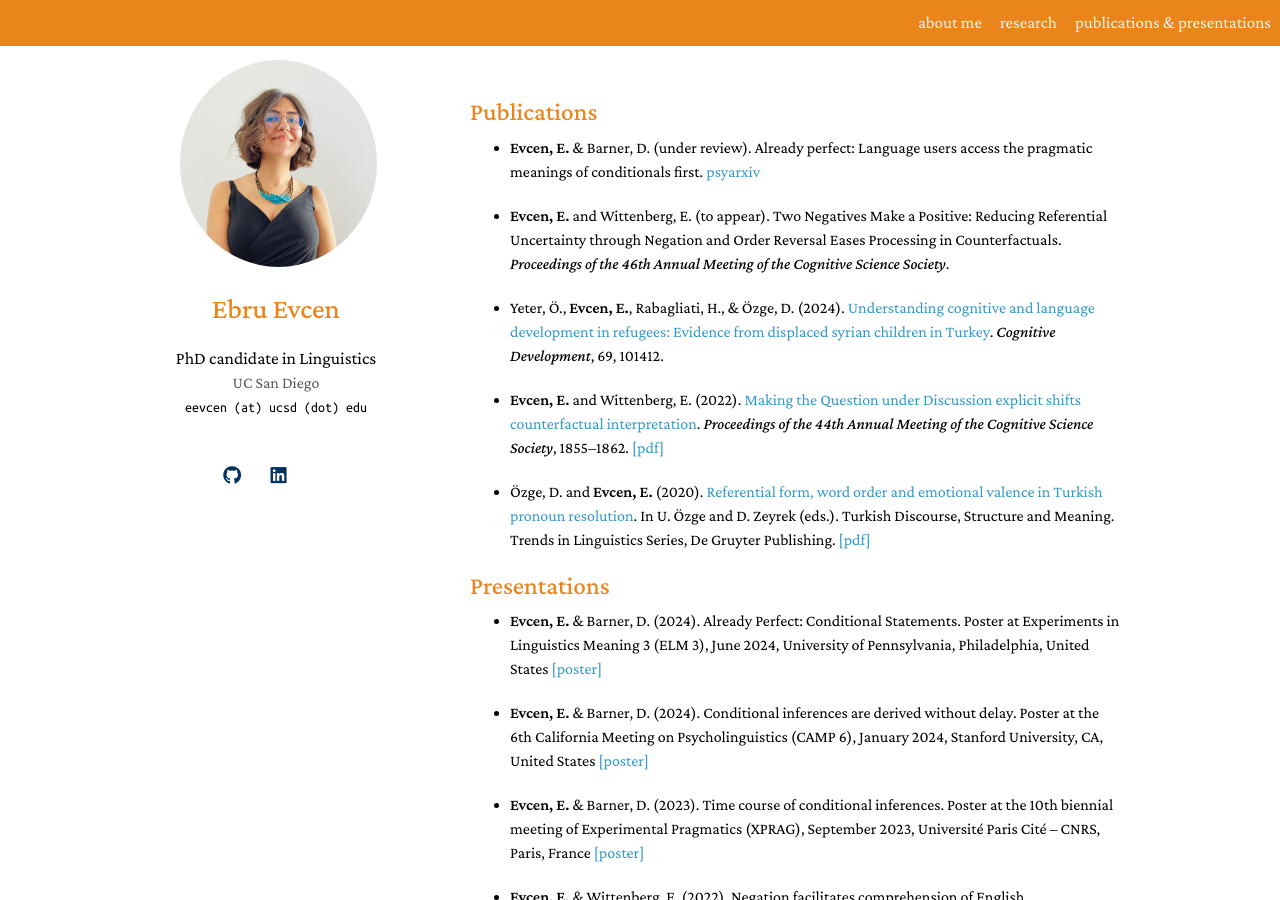
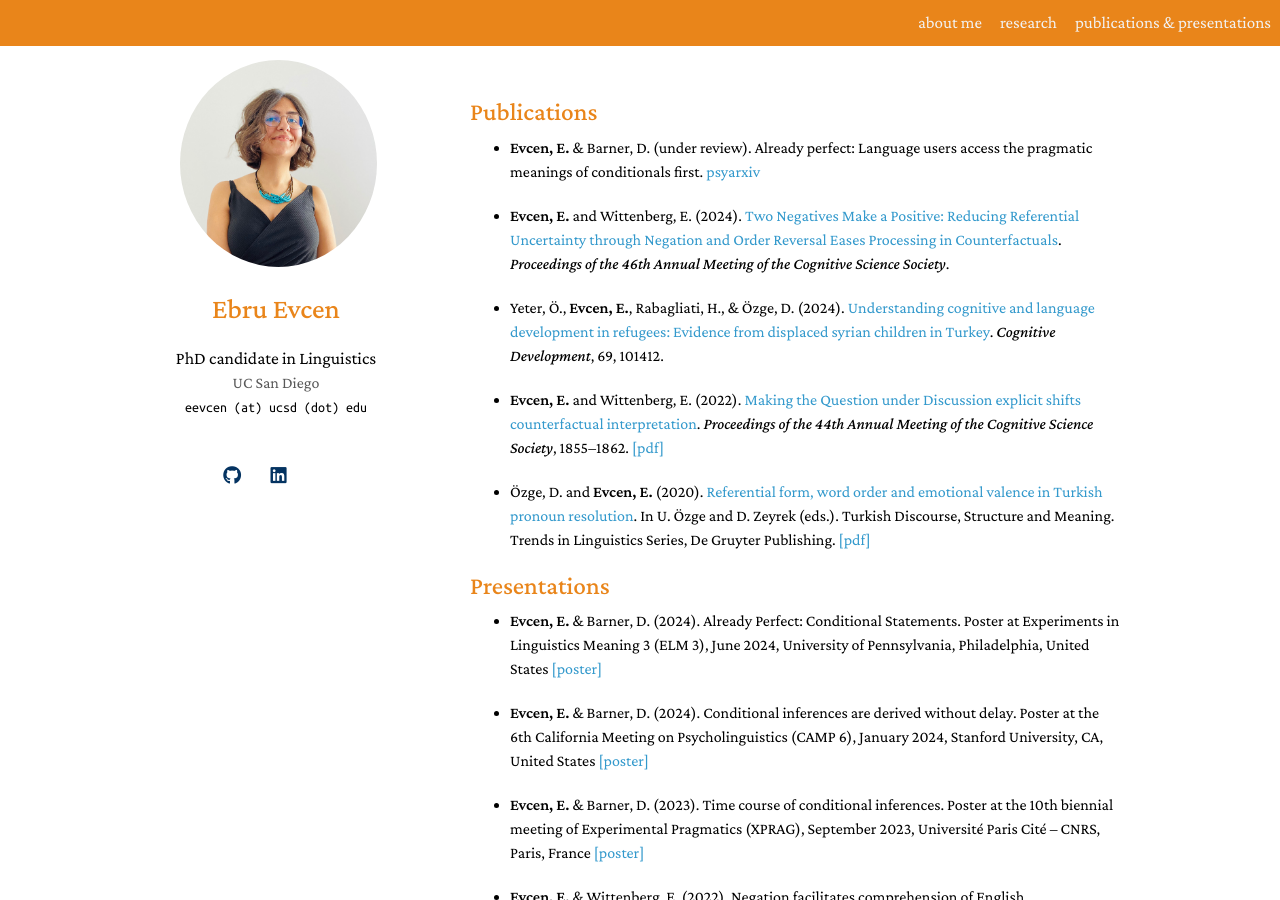
Before and after one commit to ebruevcen/ebruevcen.github.io, a Jekyll site: the page built from publications_presentations.md, in a window 1280 px wide and 900 px high. Built offline with Jekyll 4.4.1, drawn with Linux system fonts in a browser that asks for light colours; nearby versions of some CDN libraries; library files that are not in the unit come from our copies; a style sheet for code colours, icons or effects is not loaded.

Commit message:
Update publications_presentations.md

```diff
--- a/publications_presentations.md
+++ b/publications_presentations.md
@@ -9,7 +9,7 @@ permalink: /publications_presentations/
 
 - <b>Evcen, E. </b> & Barner, D. (under review). Already perfect: Language users access the pragmatic meanings of conditionals first. [psyarxiv](https://osf.io/preprints/psyarxiv/mv3y8)
 
-- <b>Evcen, E.</b> and Wittenberg, E. (to appear). Two Negatives Make a Positive: Reducing Referential Uncertainty through Negation and Order Reversal Eases Processing in Counterfactuals. *Proceedings of the 46th Annual Meeting of the Cognitive Science Society*.
+- <b>Evcen, E.</b> and Wittenberg, E. (2024). [Two Negatives Make a Positive: Reducing Referential Uncertainty through Negation and Order Reversal Eases Processing in Counterfactuals](https://escholarship.org/uc/item/1rx1b25r#main). *Proceedings of the 46th Annual Meeting of the Cognitive Science Society*.
 
 - Yeter, Ö., <b>Evcen, E.</b>, Rabagliati, H., & Özge, D. (2024). [Understanding cognitive and language development in refugees: Evidence from displaced syrian children in Turkey](https://www.sciencedirect.com/science/article/abs/pii/S088520142300117X?via%3Dihub). *Cognitive Development*, 69, 101412.
 
```
